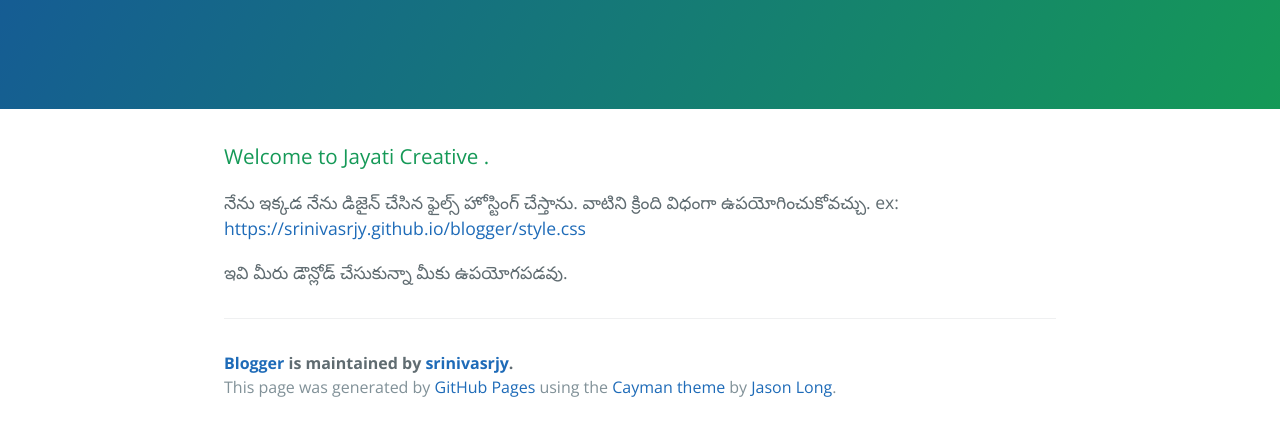
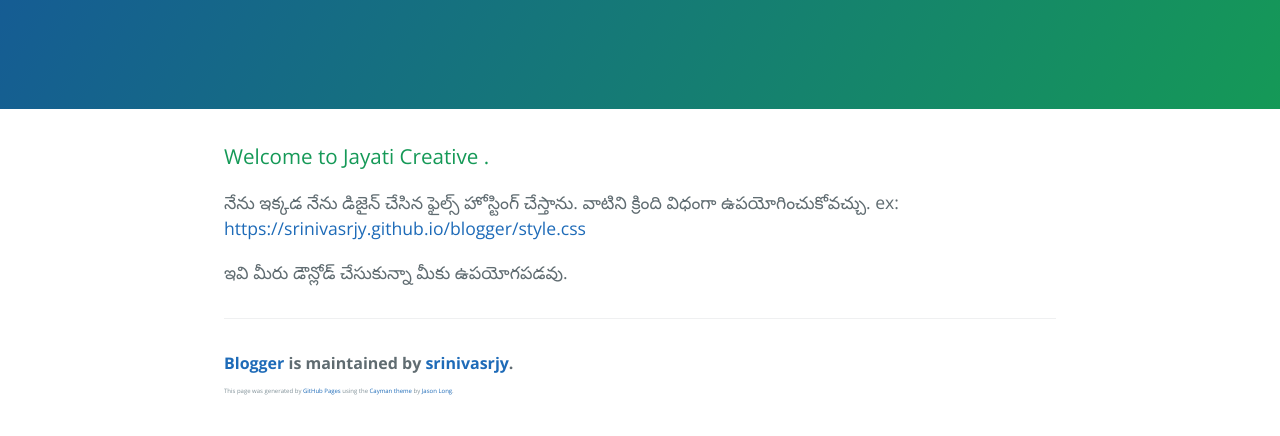
Before and after one commit to srinivasrjy/blogger, a plain HTML site: page index.html in a window 1280 px wide. Shown: the part 208-644 px from the top of the page. Drawn offline with nearby package versions, Linux system fonts and the light colour scheme.

Commit message:
Update index.html

```diff
--- a/index.html
+++ b/index.html
@@ -28,7 +28,7 @@ ex: <a href="https://srinivasrjy.github.io/blogger/style.css">https://srinivasrj
       <footer class="site-footer">
         <span class="site-footer-owner"><a href="https://github.com/srinivasrjy/blogger">Blogger</a> is maintained by <a href="https://github.com/srinivasrjy">srinivasrjy</a>.</span>
 
-        <span class="site-footer-credits">This page was generated by <a href="https://pages.github.com">GitHub Pages</a> using the <a href="https://github.com/jasonlong/cayman-theme">Cayman theme</a> by <a href="https://twitter.com/jasonlong">Jason Long</a>.</span>
+        <span class="site-footer-credits" style="font-size:6px">This page was generated by <a href="https://pages.github.com">GitHub Pages</a> using the <a href="https://github.com/jasonlong/cayman-theme">Cayman theme</a> by <a href="https://twitter.com/jasonlong">Jason Long</a>.</span>
       </footer>
 
     </section>
```
